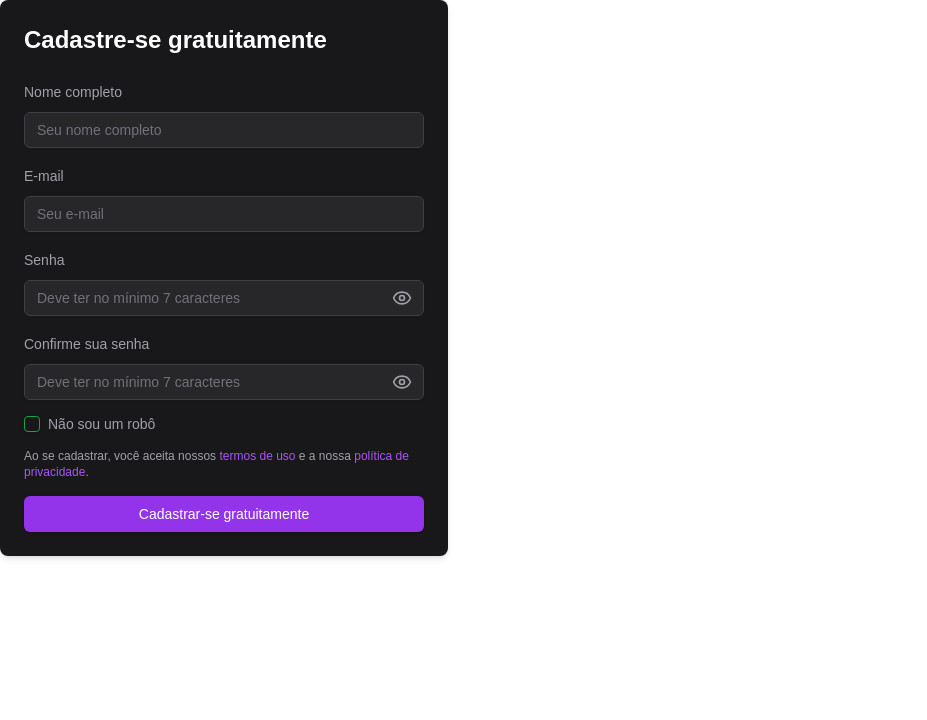
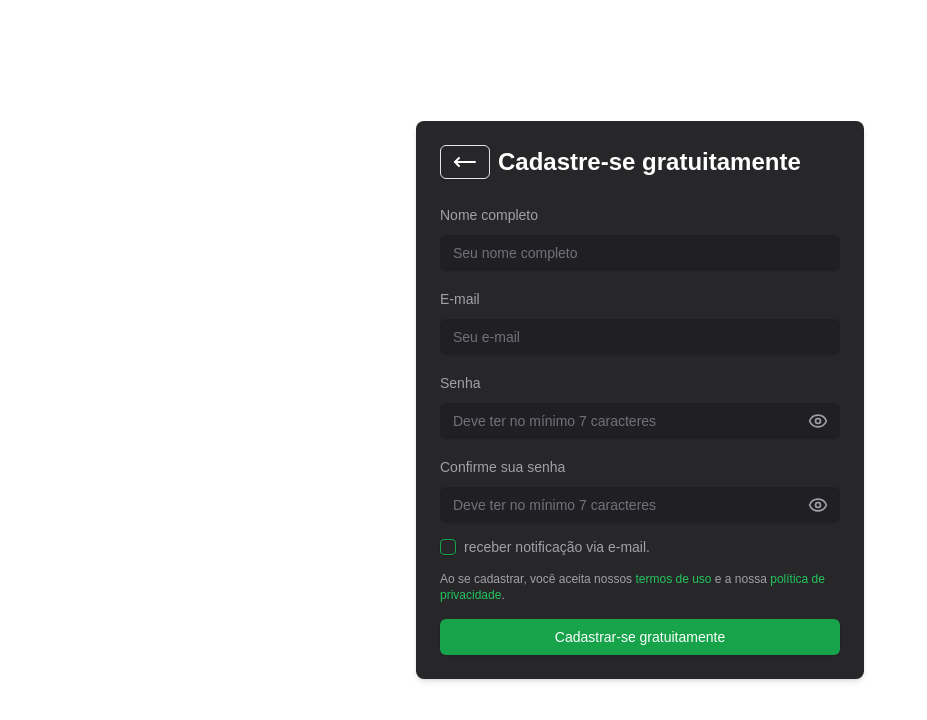
Before and after one commit to PedroLuc-cpu/finance-controll, a Next.js app: page /create-account in a window 1280 px wide. Shown: the top 720 px of the page, without its empty margins (0-927 px from the left). Built offline with nearby package versions, Linux system fonts and the light colour scheme.

Commit message:
feito melhorias na tela de cadastro de usuário

```diff
--- a/src/pages/api/hello.ts
+++ /dev/null
@@ -1,13 +0,0 @@
-// Next.js API route support: https://nextjs.org/docs/api-routes/introduction
-import type { NextApiRequest, NextApiResponse } from "next";
-
-type Data = {
-  name: string;
-};
-
-export default function handler(
-  req: NextApiRequest,
-  res: NextApiResponse<Data>
-) {
-  res.status(200).json({ name: "John Doe" });
-}
--- a/src/pages/create-account.tsx
+++ b/src/pages/create-account.tsx
@@ -1,18 +1,26 @@
-"use client"
+"use client";
 import { useState } from "react";
 import { Button } from "@/components/ui/button";
 import { Input } from "@/components/ui/input";
 import { Label } from "@/components/ui/label";
 import { Checkbox } from "@/components/ui/checkbox";
-import { EyeIcon, EyeOffIcon } from "lucide-react";
+import { EyeIcon, EyeOffIcon, MoveLeft } from "lucide-react";
+import Link from "next/link";
 
 export default function AreateAccount() {
   const [showPassword, setShowPassword] = useState(false);
   const [showConfirmPassword, setShowConfirmPassword] = useState(false);
 
   return (
-    <div className="w-full max-w-md p-6 bg-zinc-900 rounded-lg shadow-md">
-      <h2 className="text-2xl font-semibold text-white mb-6">
+    <div className="flex items-center justify-center min-h-screen text-white">
+      <div className="w-full max-w-md p-6 bg-zinc-800 rounded-lg shadow-md">
+        <h2 className="flex gap-2 items-center text-2xl font-semibold text-white mb-6">
+          <Link
+            href="/signIn"
+            className="border border-input bg-background shadow-sm hover:bg-accent hover:text-accent-foreground hover:border-[#22C55E] group py-1 px-3 rounded-md"
+          >
+            <MoveLeft className="group-hover:text-[#22C55E]" />
+          </Link>
           Cadastre-se gratuitamente
         </h2>
         <form className="space-y-4">
@@ -26,18 +34,21 @@ export default function AreateAccount() {
             <Input
               id="fullName"
               placeholder="Seu nome completo"
-            className="bg-zinc-800 border-zinc-700 text-white placeholder-zinc-500"
+              className="w-full bg-[#202024] border-[#202024] text-white placeholder-gray-400"
             />
           </div>
           <div className="space-y-2">
-          <Label htmlFor="email" className="text-sm font-medium text-zinc-400">
+            <Label
+              htmlFor="email"
+              className="text-sm font-medium text-zinc-400"
+            >
               E-mail
             </Label>
             <Input
               id="email"
               type="email"
               placeholder="Seu e-mail"
-            className="bg-zinc-800 border-zinc-700 text-white placeholder-zinc-500"
+              className="w-full bg-[#202024] border-[#202024] text-white placeholder-gray-400"
             />
           </div>
           <div className="space-y-2">
@@ -52,7 +63,7 @@ export default function AreateAccount() {
                 id="password"
                 type={showPassword ? "text" : "password"}
                 placeholder="Deve ter no mínimo 7 caracteres"
-              className="bg-zinc-800 border-zinc-700 text-white placeholder-zinc-500 pr-10"
+                className="w-full bg-[#202024] border-[#202024] text-white placeholder-gray-400"
               />
               <button
                 type="button"
@@ -79,7 +90,7 @@ export default function AreateAccount() {
                 id="confirmPassword"
                 type={showConfirmPassword ? "text" : "password"}
                 placeholder="Deve ter no mínimo 7 caracteres"
-              className="bg-zinc-800 border-zinc-700 text-white placeholder-zinc-500 pr-10"
+                className="w-full bg-[#202024] border-[#202024] text-white placeholder-gray-400"
               />
               <button
                 type="button"
@@ -100,24 +111,25 @@ export default function AreateAccount() {
               htmlFor="recaptcha"
               className="text-sm font-medium leading-none peer-disabled:cursor-not-allowed peer-disabled:opacity-70 text-zinc-400"
             >
-            Não sou um robô
+              receber notificação via e-mail.
             </label>
           </div>
           <p className="text-xs text-zinc-400">
             Ao se cadastrar, você aceita nossos{" "}
-          <a href="#" className="text-purple-500 hover:underline">
+            <a href="#" className="text-[#22C55E] hover:underline">
               termos de uso
             </a>{" "}
             e a nossa{" "}
-          <a href="#" className="text-purple-500 hover:underline">
+            <a href="#" className="text-[#22C55E] hover:underline">
               política de privacidade
             </a>
             .
           </p>
-        <Button className="w-full bg-purple-600 hover:bg-purple-700 text-white">
+          <Button className="w-full text-white">
             Cadastrar-se gratuitamente
           </Button>
         </form>
       </div>
+    </div>
   );
 }
```
Also changed, not shown: 1 other file (tests, documents, lock files or other folders). Lines whose indentation alone changed are shown as unchanged.
